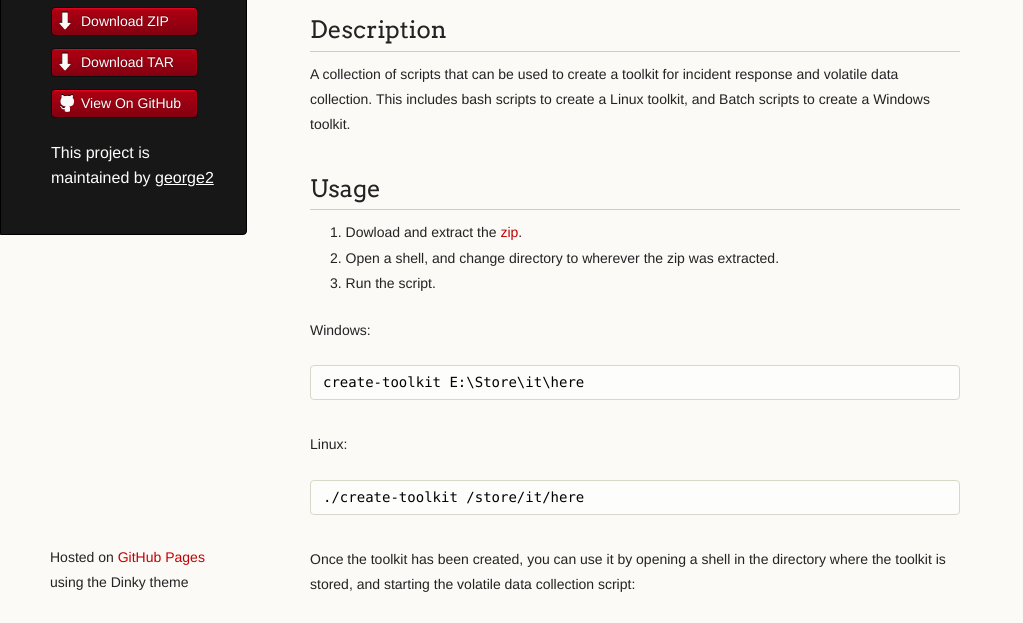
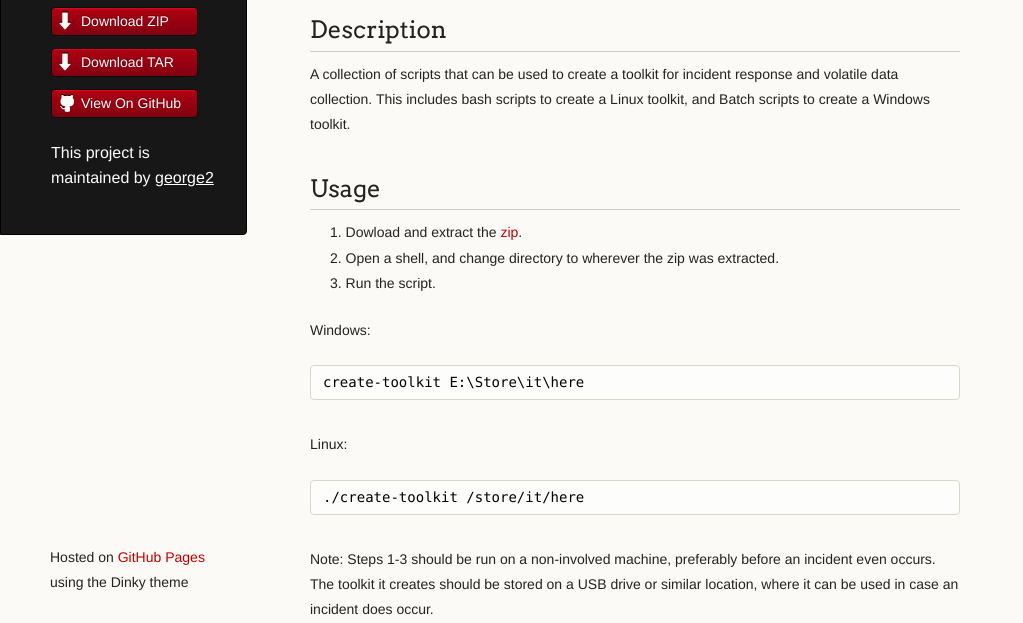
Before and after one commit to rshipp/ir-triage-toolkit, a plain HTML site: page index.html in a window 1280 px wide. Shown: the part 173-796 px from the top of the page, without its empty margins (0-1023 px from the left). Drawn offline with Linux system fonts and the light colour scheme.

Commit message:
Create gh-pages branch via GitHub

```diff
--- a/index.html
+++ b/index.html
@@ -62,6 +62,11 @@ toolkit.</p>
 <pre><code>./create-toolkit /store/it/here
 </code></pre>
 
+<p>Note: Steps 1-3 should be run on a non-involved machine, preferably
+before an incident even occurs. The toolkit it creates should be stored
+on a USB drive or similar location, where it can be used in case an
+incident does occur.</p>
+
 <p>Once the toolkit has been created, you can use it by opening a shell in
 the directory where the toolkit is stored, and starting the volatile
 data collection script:</p>
```
Also changed, not shown: params.json (+1 -1 lines).
